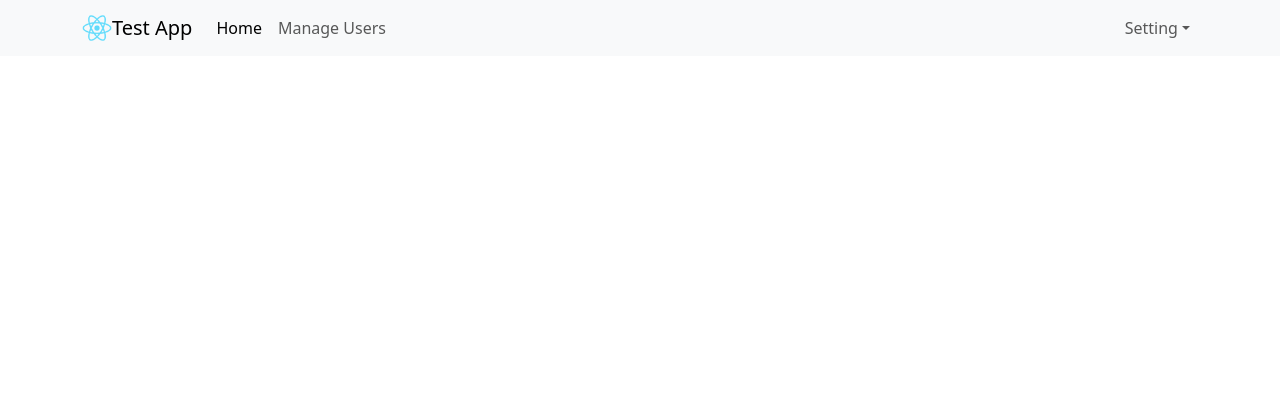
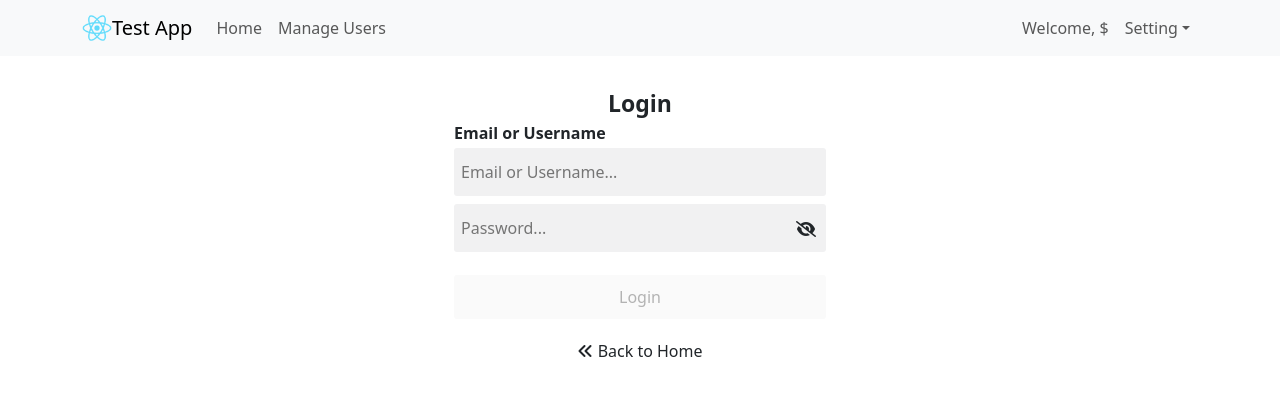
Before and after one commit to LocPhanFullstack/React-Practice, a React (Create React App) app: page /login in a window 1280 px wide. Before the commit this address led to /. Shown: the top 396 px of the page. Built offline with nearby package versions, Linux system fonts and the light colour scheme; sample sign-in values are in the browser's storage.

Commit message:
first commit

```diff
--- a/src/App.js
+++ b/src/App.js
@@ -6,8 +6,19 @@ import TableUser from './components/TableUser';
 import Container from 'react-bootstrap/Container';
 import { ToastContainer } from 'react-toastify';
 import Login from './components/Login';
+import { useContext } from 'react';
+import { UserContext } from './context/UserContext';
+import { useEffect } from 'react';
 
 function App() {
+    const { loginContext } = useContext(UserContext);
+
+    useEffect(() => {
+        if (localStorage.getItem('token')) {
+            loginContext(localStorage.getItem('email'), localStorage.getItem('token'));
+        }
+    }, []);
+
     return (
         <>
             <div className="app-container">
--- a/src/components/Header.js
+++ b/src/components/Header.js
@@ -6,15 +6,30 @@ import NavDropdown from 'react-bootstrap/NavDropdown';
 import logoApp from '../assets/images/logo192.png';
 import { NavLink, useNavigate } from 'react-router-dom';
 import { toast } from 'react-toastify';
+import { useContext } from 'react';
+import { UserContext } from '../context/UserContext';
+import { useEffect } from 'react';
 
 const Header = () => {
+    const { logout, user } = useContext(UserContext);
     const navigate = useNavigate();
 
+    // const [hideHeader, setHideHeader] = useState(true);
+
     const handleLogout = () => {
-        localStorage.removeItem('token');
+        logout();
         navigate('/login');
         toast.success('Logout Successfully!!!');
     };
+    let token = localStorage.getItem('token');
+
+    useEffect(() => {
+        if (!token) {
+            navigate('/login');
+        }
+    }, []);
+    console.log(user.auth);
+
     return (
         <div>
             <Navbar bg="light" expand="lg">
@@ -31,6 +46,10 @@ const Header = () => {
                     </Navbar.Brand>
                     <Navbar.Toggle aria-controls="basic-navbar-nav" />
                     <Navbar.Collapse id="basic-navbar-nav">
+                        {((user && user.auth) ||
+                            window.location.pathname === '/' ||
+                            window.location.pathname === '/users') && (
+                            <>
                                 <Nav className="me-auto">
                                     <NavLink className="nav-link" to="/">
                                         Home
@@ -39,14 +58,23 @@ const Header = () => {
                                         Manage Users
                                     </NavLink>
                                 </Nav>
+
                                 <Nav>
+                                    {user && user.auth === true && (
+                                        <span className="nav-link">Welcome, ${user.email}</span>
+                                    )}
                                     <NavDropdown title="Setting" id="basic-nav-dropdown">
+                                        {user && user.auth === true ? (
+                                            <NavDropdown.Item onClick={() => handleLogout()}>Logout</NavDropdown.Item>
+                                        ) : (
                                             <NavLink className="dropdown-item" to="/login">
                                                 Login
                                             </NavLink>
-                                <NavDropdown.Item onClick={() => handleLogout()}>Logout</NavDropdown.Item>
+                                        )}
                                     </NavDropdown>
                                 </Nav>
+                            </>
+                        )}
                     </Navbar.Collapse>
                 </Container>
             </Navbar>
--- a/src/components/Login.js
+++ b/src/components/Login.js
@@ -4,9 +4,12 @@ import { toast } from 'react-toastify';
 import { loginAPI } from '../services/userService';
 import { useNavigate } from 'react-router-dom';
 import { useEffect } from 'react';
+import { UserContext } from '../context/UserContext';
+import { useContext } from 'react';
 
 const Login = () => {
     const navigate = useNavigate();
+    const { loginContext } = useContext(UserContext);
 
     const [email, setEmail] = useState('');
     const [password, setPassword] = useState('');
@@ -21,7 +24,7 @@ const Login = () => {
         setShowLoading(true);
         let res = await loginAPI(email, password);
         if (res && res.token) {
-            localStorage.setItem('token', res.token);
+            loginContext(email, res.token);
             toast.success('Login Successfully!!!');
             navigate('/users');
         } else {
@@ -32,12 +35,16 @@ const Login = () => {
         setShowLoading(false);
     };
 
-    useEffect(() => {
-        let token = localStorage.getItem('token');
-        if (token) {
-            navigate('/');
-        }
-    }, []);
+    const handleGoBack = () => {
+        navigate('/');
+    };
+
+    // useEffect(() => {
+    //     let token = localStorage.getItem('token');
+    //     if (token) {
+    //         navigate('/');
+    //     }
+    // }, []);
 
     return (
         <div className="login-container col-12 col-sm-4">
@@ -70,7 +77,8 @@ const Login = () => {
                 {showLoading && <i className="fa-solid fa-sync fa-spin"></i>} Login
             </button>
             <div className="back">
-                <i className="fa-solid fa-angles-left"></i> Go Back
+                <i className="fa-solid fa-angles-left"></i>
+                <span onClick={() => handleGoBack()}> Back to Home</span>
             </div>
         </div>
     );
--- /dev/null
+++ b/src/context/UserContext.js
@@ -0,0 +1,31 @@
+import React from 'react';
+
+const UserContext = React.createContext({ email: '', auth: false });
+
+// @function  UserProvider
+// Create function to provide UserContext
+const UserProvider = ({ children }) => {
+    const [user, setUser] = React.useState({ email: '', auth: false });
+
+    const loginContext = (email, token) => {
+        setUser((user) => ({
+            email: email,
+            auth: true,
+        }));
+        localStorage.setItem('token', token);
+        localStorage.setItem('email', email);
+    };
+
+    const logout = () => {
+        localStorage.removeItem('token');
+        localStorage.removeItem('email');
+        setUser((user) => ({
+            email: '',
+            auth: false,
+        }));
+    };
+
+    return <UserContext.Provider value={{ user, loginContext, logout }}>{children}</UserContext.Provider>;
+};
+
+export { UserContext, UserProvider };
--- a/src/index.js
+++ b/src/index.js
@@ -6,12 +6,15 @@ import 'bootstrap/dist/css/bootstrap.min.css';
 import 'react-toastify/dist/ReactToastify.css';
 import '@fortawesome/fontawesome-free/css/all.min.css';
 import { BrowserRouter } from 'react-router-dom';
+import { UserProvider } from './context/UserContext';
 
 ReactDOM.render(
     <React.StrictMode>
-        <BrowserRouter>
-            <App />
-        </BrowserRouter>
+        <UserProvider>
+            <BrowserRouter>
+                <App />
+            </BrowserRouter>
+        </UserProvider>
     </React.StrictMode>,
     document.getElementById('root'),
 );
```
Lines whose indentation alone changed are shown as unchanged.
